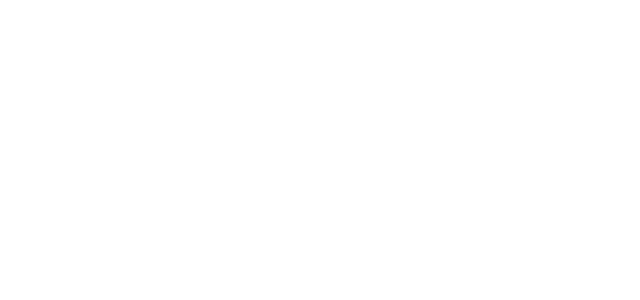
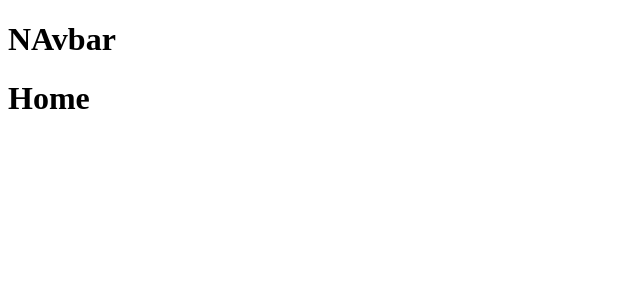
Before and after one commit to DimirvanCompany/Coffee, a React (Vite) app: page / in a window 1280 px wide. Shown: the top 300 px of the page, without its empty margins (0-640 px from the left). Built offline with nearby package versions, Linux system fonts and the light colour scheme.

Commit message:
add HomePage Component

```diff
--- a/src/App.jsx
+++ b/src/App.jsx
@@ -1,10 +1,10 @@
 import './App.css'
-
+import HomePage from './pages/home/HomePage'
 function App() {
 
   return (
     <>
-
+      <HomePage/>
     </>
   )
 }
--- a/src/components/navbar/Navbar.jsx
+++ b/src/components/navbar/Navbar.jsx
@@ -0,0 +1,10 @@
+import './Navbar.css'
+
+function Navbar(){
+    return(
+        <>
+            <h1>NAvbar</h1>
+        </>
+    )
+}
+export default Navbar
--- a/src/pages/home/HomePage.jsx
+++ b/src/pages/home/HomePage.jsx
@@ -0,0 +1,13 @@
+import Navbar from '../../components/navbar/Navbar'
+import './HomePage.css'
+
+function HomePage(){
+    return(
+        <>
+            <Navbar />
+            <h1>Home</h1>
+        </>
+    )
+}
+
+export default HomePage
```
